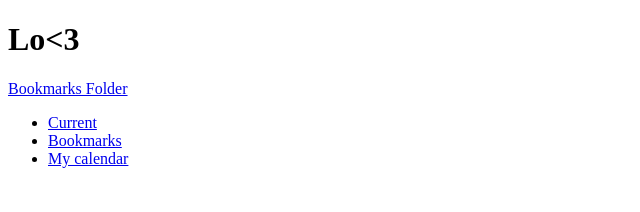
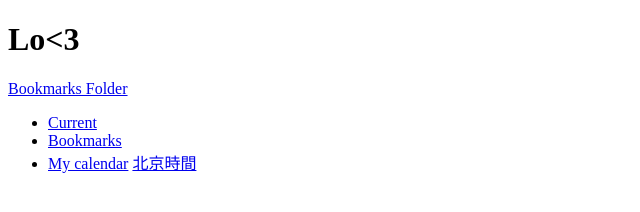
Before and after one commit to ldong/homepage, a plain HTML site: page index.html in a window 1280 px wide. Shown: the whole page, without its empty margins (0-640 px from the left). Drawn offline with Linux system fonts and the light colour scheme.

Commit message:
Update index

```diff
--- a/index.html
+++ b/index.html
@@ -21,6 +21,7 @@
         </li>
         <li>
             <a href="./calendar/us.html" target="_blank">My calendar</a>
+            <a href="./calendar/chinese.html" target="_blank">北京時間</a>
         </li>
     </ul>
     <footer>
```
